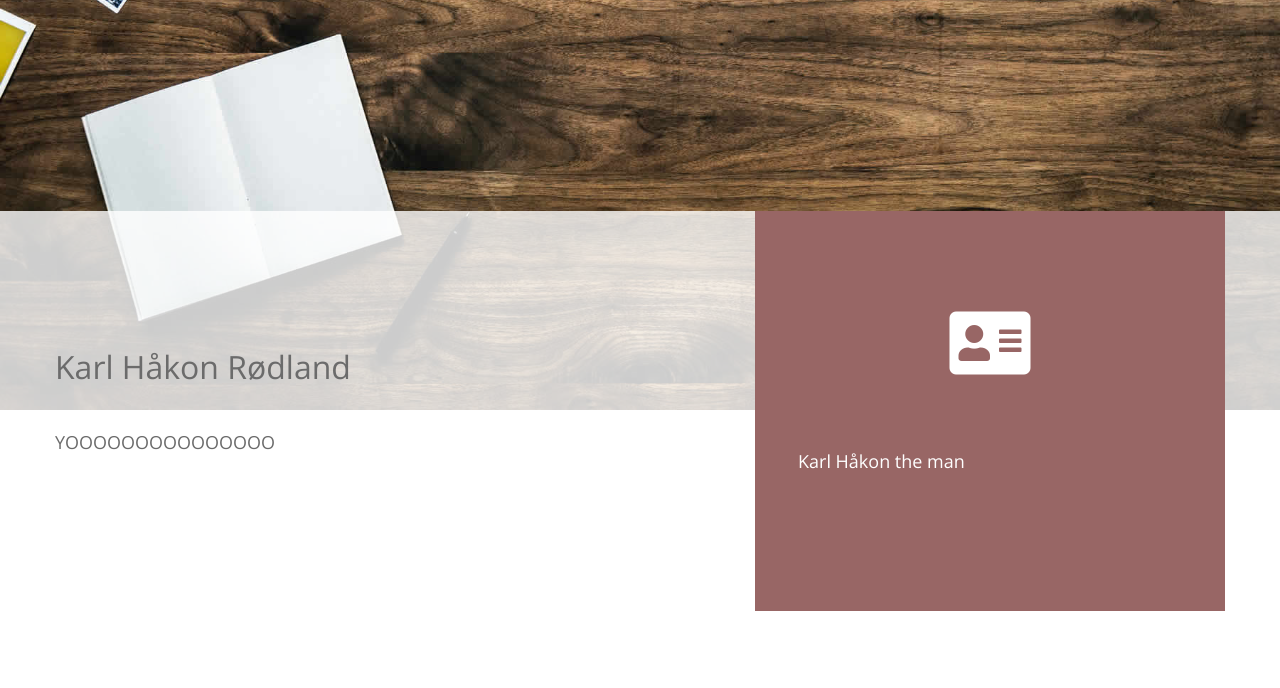
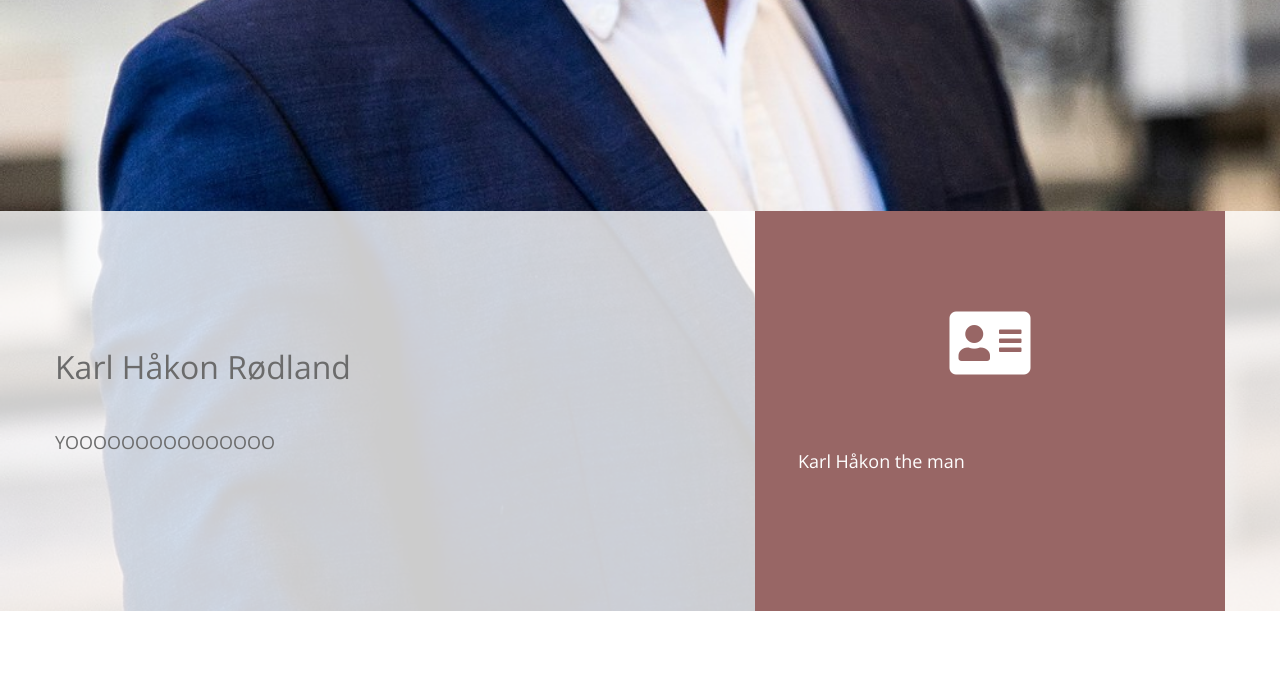
Before and after one commit to karlhrodland/karlhrodland.github.io, a plain HTML site: page index.html in a window 1280 px wide. Shown: the part 489-1177 px from the top of the page. Drawn offline with nearby package versions, Linux system fonts and the light colour scheme.

Commit message:
Update index.html

```diff
--- a/index.html
+++ b/index.html
@@ -17,7 +17,7 @@ https://templatemo.com/tm-530-mini-profile
   </head>
   <body>
     <!-- Welcome Section -->
-    <section id="tmWelcome" class="parallax-window" data-parallax="scroll" data-image-src="img/mini-profile-bg-01.jpg">
+    <section id="tmWelcome" class="parallax-window" data-parallax="scroll" data-image-src="karl.jpg">
       <div class="container-fluid tm-brand-container-outer">
         <div class="row">
           <div class="col-12">
```
